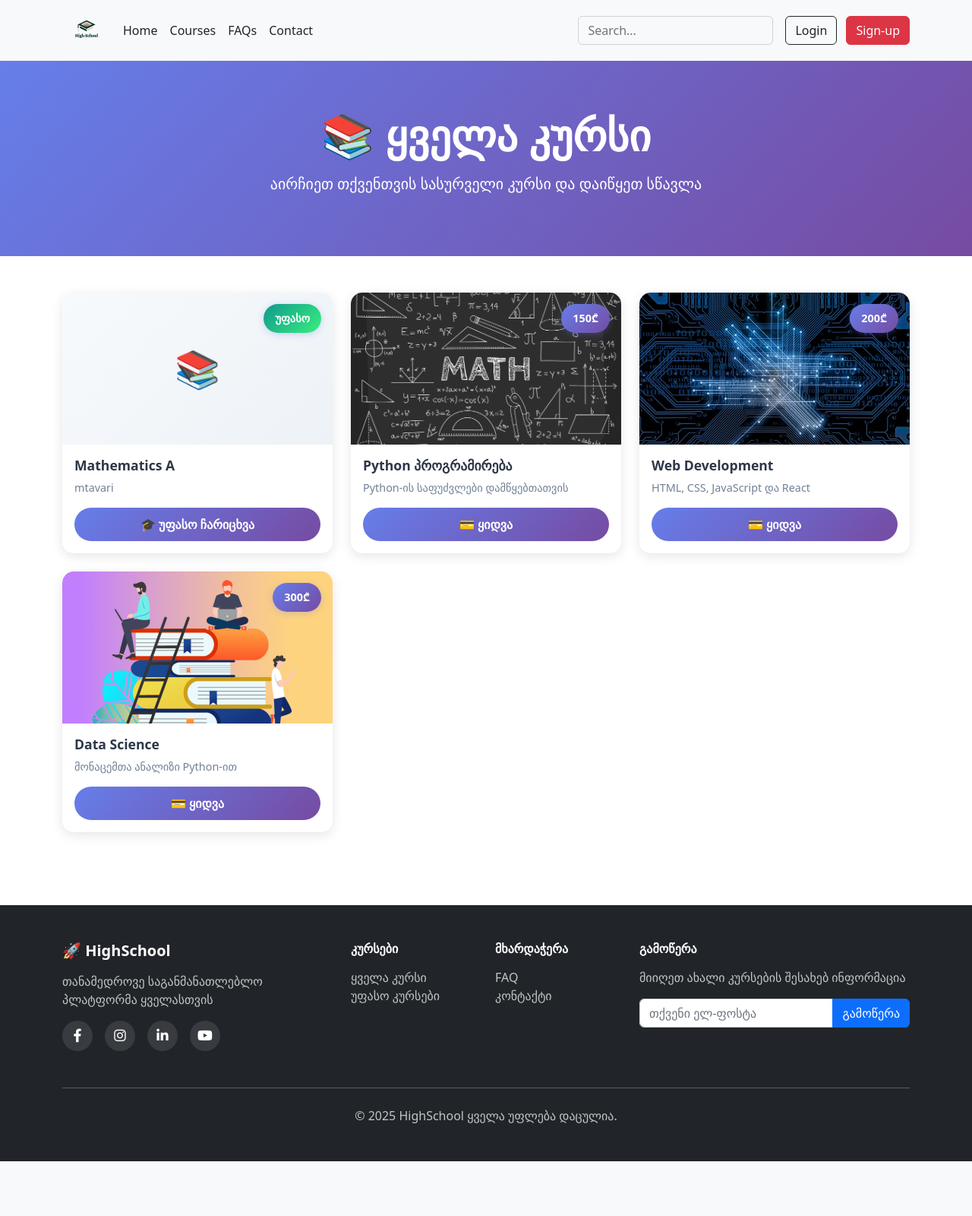
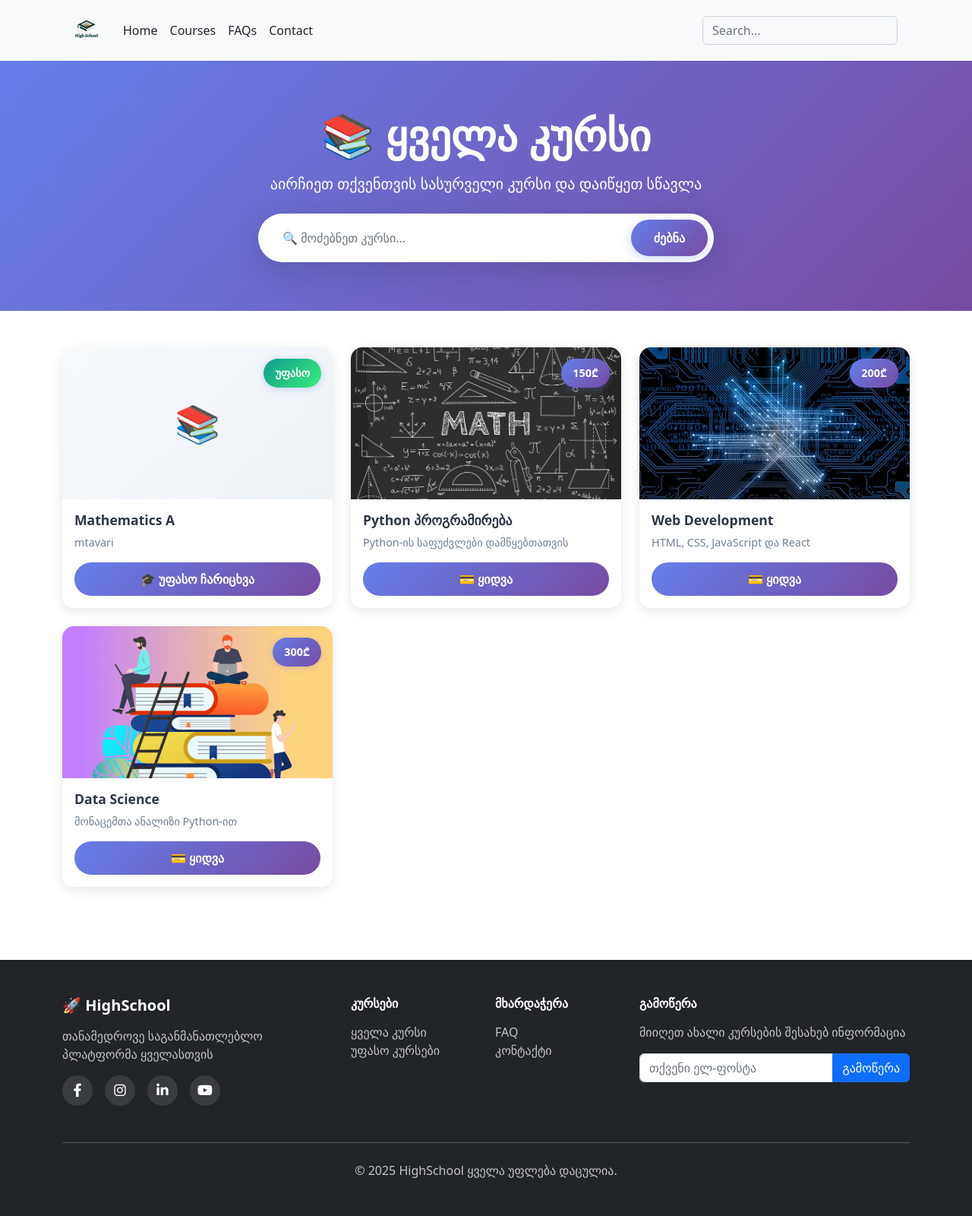
Before and after one commit to blitz-flex/Project-CS, a Flask app: page /courses in a window 1280 px wide. Shown: the whole page at 76% size. Before the commit the page ends 1528 px from the top, so only its background shows below. Run offline with Flask 3, Linux system fonts and the light colour scheme; data comes from the database, SQL or seed files in the repository; some libraries are stand-ins or nearby versions.

Commit message:
Move search to courses page with improved design

```diff
--- a/src/templates/courses.html
+++ b/src/templates/courses.html
@@ -102,13 +102,74 @@
     font-size: 3rem;
     color: #a0aec0;
 }
+
+.search-container {
+    max-width: 600px;
+    margin: 0 auto;
+}
+
+.search-box {
+    position: relative;
+    background: white;
+    border-radius: 50px;
+    box-shadow: 0 10px 40px rgba(0, 0, 0, 0.15);
+    padding: 8px;
+    transition: all 0.3s ease;
+}
+
+.search-box:hover {
+    box-shadow: 0 15px 50px rgba(0, 0, 0, 0.25);
+    transform: translateY(-2px);
+}
+
+.search-input {
+    border: none;
+    background: transparent;
+    padding: 12px 24px;
+    font-size: 1rem;
+    width: 100%;
+    outline: none;
+}
+
+.search-input:focus {
+    box-shadow: none;
+}
+
+.search-btn {
+    background: linear-gradient(135deg, #667eea 0%, #764ba2 100%);
+    border: none;
+    color: white;
+    padding: 12px 30px;
+    border-radius: 50px;
+    font-weight: 600;
+    transition: all 0.3s ease;
+    box-shadow: 0 4px 15px rgba(102, 126, 234, 0.3);
+}
+
+.search-btn:hover {
+    transform: scale(1.05);
+    box-shadow: 0 6px 20px rgba(102, 126, 234, 0.4);
+    color: white;
+}
 </style>
 
 <!-- Header -->
 <div class="courses-header">
     <div class="container text-center">
         <h1 class="display-4 fw-bold mb-3">📚 ყველა კურსი</h1>
-        <p class="lead">აირჩიეთ თქვენთვის სასურველი კურსი და დაიწყეთ სწავლა</p>
+        <p class="lead mb-4">აირჩიეთ თქვენთვის სასურველი კურსი და დაიწყეთ სწავლა</p>
+
+        <!-- Search Form -->
+        <div class="search-container mt-4">
+            <form action="/search" method="get" role="search">
+                <div class="search-box d-flex align-items-center">
+                    <input type="search" class="search-input form-control" name="q" placeholder="🔍 მოძებნეთ კურსი..." aria-label="Search">
+                    <button class="search-btn" type="submit">
+                        ძებნა
+                    </button>
+                </div>
+            </form>
+        </div>
     </div>
 </div>
 
--- a/src/templates/layout.html
+++ b/src/templates/layout.html
@@ -42,10 +42,6 @@
 
                   </ul>
 
-                  <form action="/search" method="get" class="col-12 col-lg-auto mb-3 mb-lg-0 me-lg-3" role="search">
-                    <input type="search" class="form-control form-control-light text-bg-light" name="q" placeholder="Search..." aria-label="Search">
-                  </form>
-
 
                   <div class="text-end d-flex align-items-center gap-2">
                     {% if session.get("admin") %}
@@ -73,9 +69,6 @@
                   <input type="search" class="form-control form-control-light text-bg-light" name="q" placeholder="Search..." aria-label="Search">
                 </form>
 
-                <div class="text-end">
-                  <a class="btn btn-outline-dark me-2" href="/login" role="button">Login</a>
-                  <a class="btn btn-danger" href="/signup" role="button">Sign-up</a>
                 </div>
 
                 {% endif %}
```
